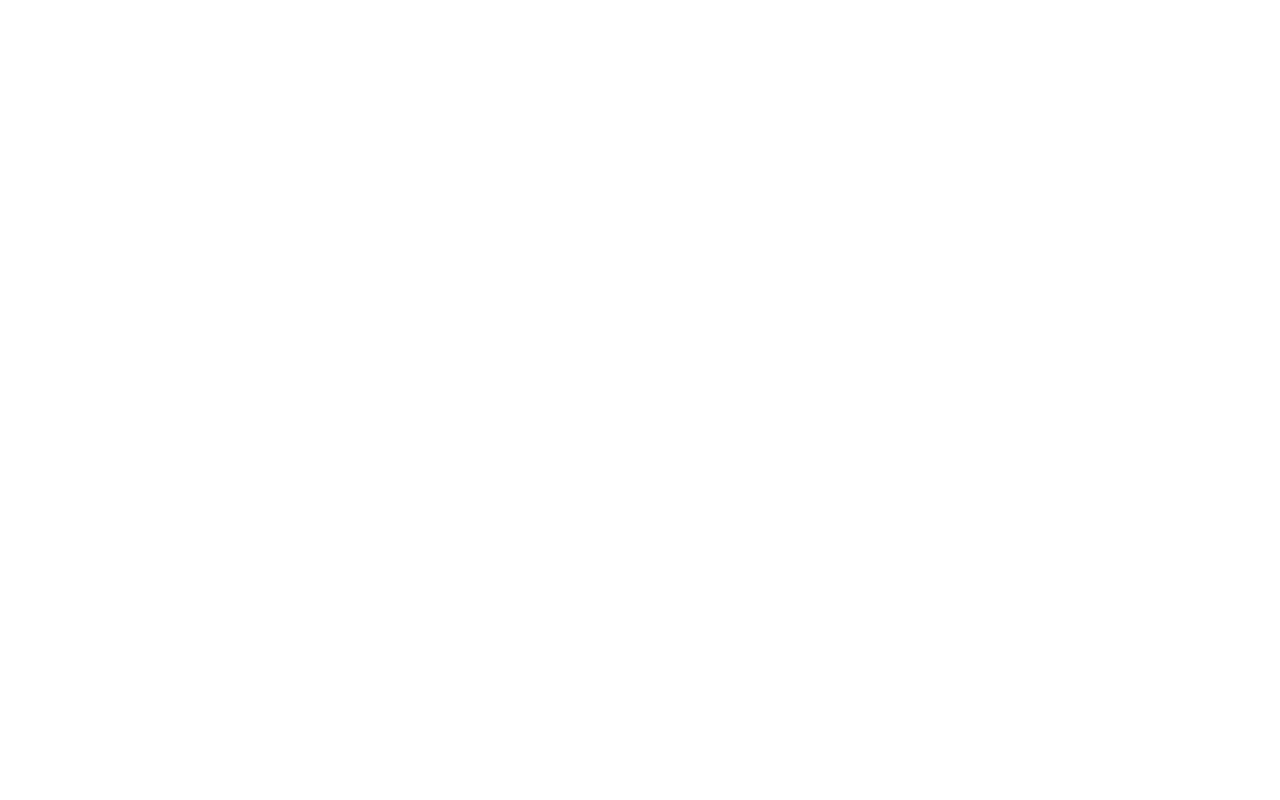
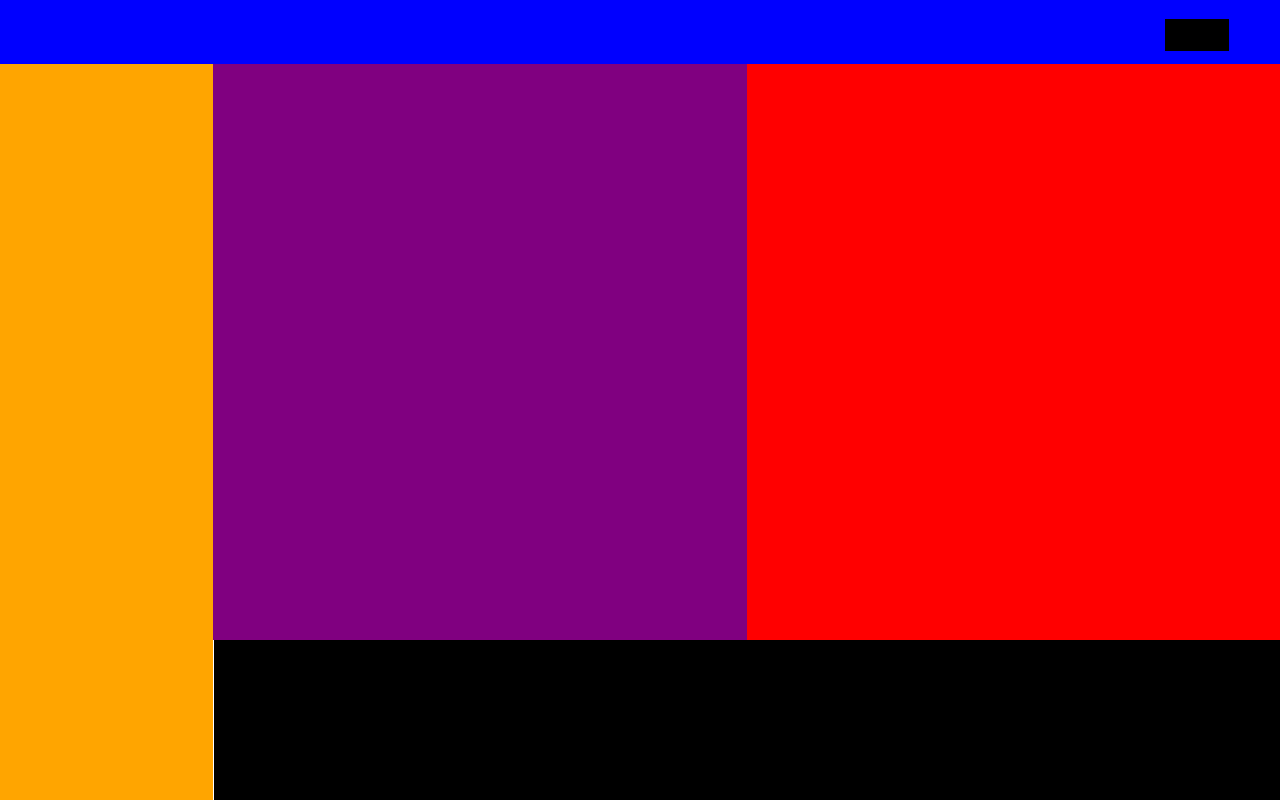
Before and after one commit to TiagoPadrao18/Exercise-Thales-15-01, a plain HTML site: page secondEx.html in a window 1280 px wide. Drawn offline with Linux system fonts and the light colour scheme.

Commit message:
ex 2 done

```diff
--- a/secondEx.html
+++ b/secondEx.html
@@ -0,0 +1,22 @@
+<!DOCTYPE html>
+<html lang="en">
+  <head>
+    <meta charset="UTF-8" />
+    <meta name="viewport" content="width=device-width, initial-scale=1.0" />
+    <title>Document</title>
+    <link rel="stylesheet" href="/style-components/style2.css" />
+  </head>
+  <body>
+    <div class="navbar">
+      <div class="help"></div>
+    </div>
+
+    <div class="main-container">
+      <div class="left-container"></div>
+      <div class="left-middle-container"></div>
+      <div class="right-middle-container"></div>
+
+      <div class="footer"></div>
+    </div>
+  </body>
+</html>
--- /dev/null
+++ b/style-components/style2.css
@@ -0,0 +1,71 @@
+html,
+body {
+  width: 100%;
+  height: 100%;
+  margin: 0;
+  padding: 0;
+  color: black;
+
+}
+
+
+
+.navbar {
+  position: fixed;
+  display: flex;
+  align-items: flex-end;
+  justify-content: flex-end;
+  width: 100%;
+  height: 8%;
+  background-color: blue;
+}
+
+.help {
+  margin-right: 4%;
+  margin-bottom: 1%;
+  background-color: black;
+  width: 5%;
+  height: 50%;
+  position: sticky;
+
+}
+
+.main-container {
+    width: 100%;
+    height: 100%;
+    display: flex;
+
+
+}
+
+.left-container{
+    width: 20%;
+    height: 100%;
+    background-color: orange;
+}
+
+
+.left-middle-container {
+    width: 50%;
+    height: 80%;
+    background-color: purple;
+
+}
+
+.right-middle-container {
+    width: 50%;
+    height: 80%;
+    background-color: red;
+}
+
+.footer {
+    width:83.3%;
+    height: 20%;
+    background-color: black;
+    position: absolute;
+    bottom: 0;
+    right: 0;
+
+
+
+}
```
Also changed, not shown: index.html (+1 -1 lines).
